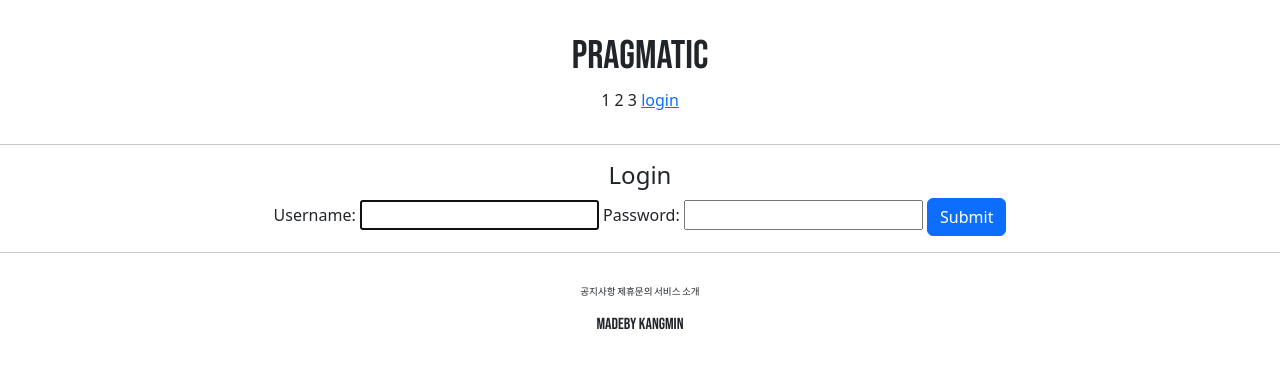
After one commit to KangminNa/Django_Pinterest, a Django app: page /account/login/ in a window 1280 px wide. The commit adds this page. Shown: the top 369 px of the page. Run offline with Django 4.2, Linux system fonts and the light colour scheme.

Commit message:
Create : 22. Login, Logout 구현
- 장고에서 로그인 로그아웃 구현
- 만들어진 템플릿 이용
- urls에서 부르기만 하면 끝

```diff
--- /dev/null
+++ b/pragmatic/accountapp/templates/accountapp/login.html
@@ -0,0 +1,19 @@
+{% extends 'base.html' %}
+
+{% block content %}
+
+    <div style="text-align: center">
+        <dic>
+            <h4>Login</h4>
+        </dic>
+
+        <div>
+            <form action="" method="post">
+                {% csrf_token %}
+                {{ form }}
+                <input type="submit" class="btn btn-primary">
+            </form>
+        </div>
+    </div>
+
+{% endblock %}
--- a/pragmatic/accountapp/urls.py
+++ b/pragmatic/accountapp/urls.py
@@ -1,3 +1,4 @@
+from django.contrib.auth.views import LoginView, LogoutView
 from django.urls import path
 
 from accountapp.views import hello_world, AccountCreateView
@@ -7,5 +8,9 @@ app_name = "accountapp"
 
 urlpatterns = [
     path('hello_world/', hello_world, name='hello_world'),
+
+    path('login/', LoginView.as_view(template_name='accountapp/login.html'), name='login'),
+    path('logout/', LogoutView.as_view(), name='logout'),
+
     path('create/', AccountCreateView.as_view(), name='create'),
 ]
--- a/pragmatic/pragmatic/settings.py
+++ b/pragmatic/pragmatic/settings.py
@@ -11,6 +11,8 @@ https://docs.djangoproject.com/en/4.2/ref/settings/
 """
 
 from pathlib import Path
+
+from django.urls import reverse_lazy
 
 # Build paths inside the project like this: BASE_DIR / 'subdir'.
 BASE_DIR = Path(__file__).resolve().parent.parent
@@ -143,6 +145,9 @@ STATICFILES_DIRS = [
     BASE_DIR, "static",
 ]
 
+LOGIN_REDIRECT_URL = reverse_lazy('accountapp:hello_world')
+LOGOUT_REDIRECT_URL = reverse_lazy('accountapp:login')
+
 
 
 # Default primary key field type
--- a/pragmatic/templates/header.html
+++ b/pragmatic/templates/header.html
@@ -7,7 +7,15 @@
         <span>1</span>
         <span>2</span>
         <span>3</span>
-        <span>4</span>
+        {% if not user.is_authenticated %}
+        <a href="{% url 'accountapp:login' %}?next={{ request.path }}">
+            <span>login</span>
+        </a>
+        {% else %}
+        <a href="{% url 'accountapp:logout' %}?next={{ request.path }}">
+            <span>logout</span>
+        </a>
+        {% endif %}
     </div>
 
 </div>
```
Also changed, not shown: 22/1.png (added), 22/2.png (added), 22/README.md (added), pragmatic/db.sqlite3.
